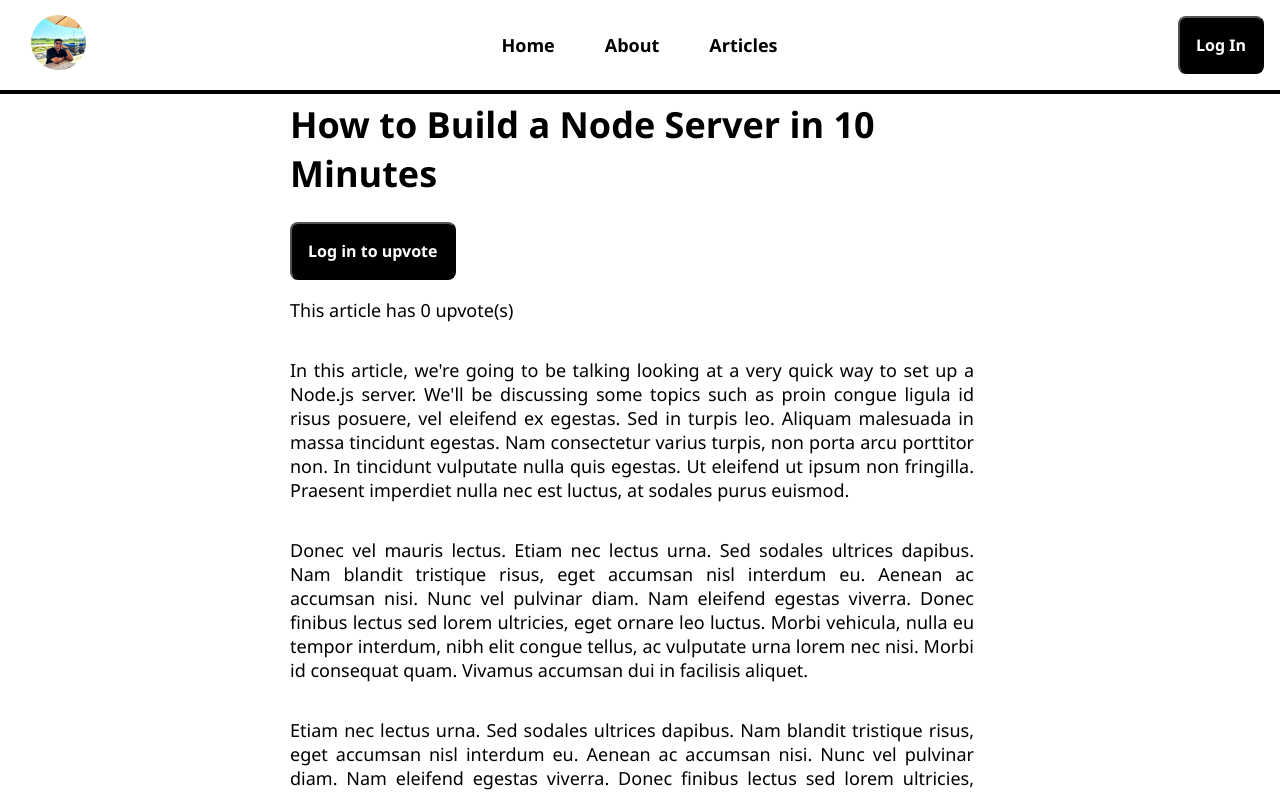
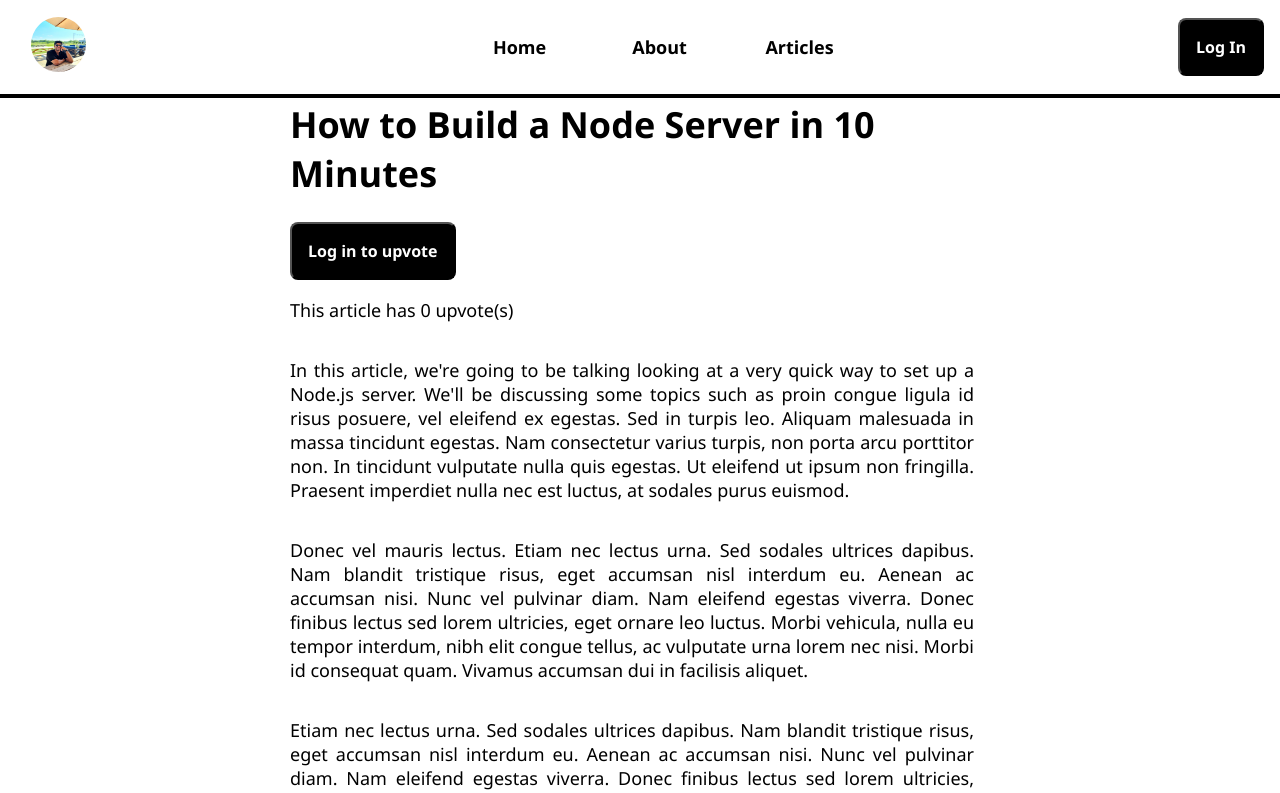
Before and after one commit to RajVenkat20/blog-app, a React (Create React App) app: page /articles/learn-node in a window 1280 px wide. Shown: the top 793 px of the page. Built offline with nearby package versions, Linux system fonts and the light colour scheme; no server answers.

Commit message:
Modified the CSS of NavBar

```diff
--- a/package.json
+++ b/package.json
@@ -9,6 +9,7 @@
     "@testing-library/user-event": "^13.5.0",
     "axios": "^1.7.7",
     "firebase": "^10.14.0",
+    "node": "^18.17.0",
     "react": "^18.3.1",
     "react-dom": "^18.3.1",
     "react-router-dom": "^6.26.2",
--- a/src/App.css
+++ b/src/App.css
@@ -52,12 +52,12 @@ nav {
 nav ul {
   list-style-type: none;
   margin: 0;
-  padding: 0;
 }
 
 nav li {
   display: inline-block;
-  padding: 10px;
+  padding: 20px 5px;
+  margin-right: 0px;
 }
 
 nav a {
@@ -166,3 +166,15 @@ input, textarea {
   background-color: white;
   color: black;
 }
+
+.menuOptions {
+  border-radius: 8px;
+  width: 100px;
+  display: inline-block;
+  text-align: center;
+  transition: transform 0.3s ease, background-color 1.0s ease;
+}
+
+.menuOptions:hover {
+  transform: scale(1.1);
+}
--- a/src/NavBar.js
+++ b/src/NavBar.js
@@ -21,13 +21,13 @@ const NavBar = () => {
                 {/* Navigation links */}
                 <ul className="nav-right">
                     <li>
-                        <Link to="/">Home</Link>
+                        <Link className="menuOptions" to="/">Home</Link>
                     </li>
                     <li>
-                        <Link to="/about">About</Link>
+                        <Link className="menuOptions" to="/about">About</Link>
                     </li>
                     <li>
-                        <Link to="/articles">Articles</Link>
+                        <Link className="menuOptions" to="/articles">Articles</Link>
                     </li>
                 </ul>
                 <div className="nav-right">
--- a/src/pages/Article.js
+++ b/src/pages/Article.js
@@ -35,7 +35,7 @@ const Article = () => {
         setArticleInfo(newArticleInfo);
       }
 
-      if( isLoading ) {
+      if( !isLoading ) {
         loadArticleInfo();
       }
     }, [isLoading, user]);
```
Also changed, not shown: 1 other file (tests, documents, lock files or other folders).
